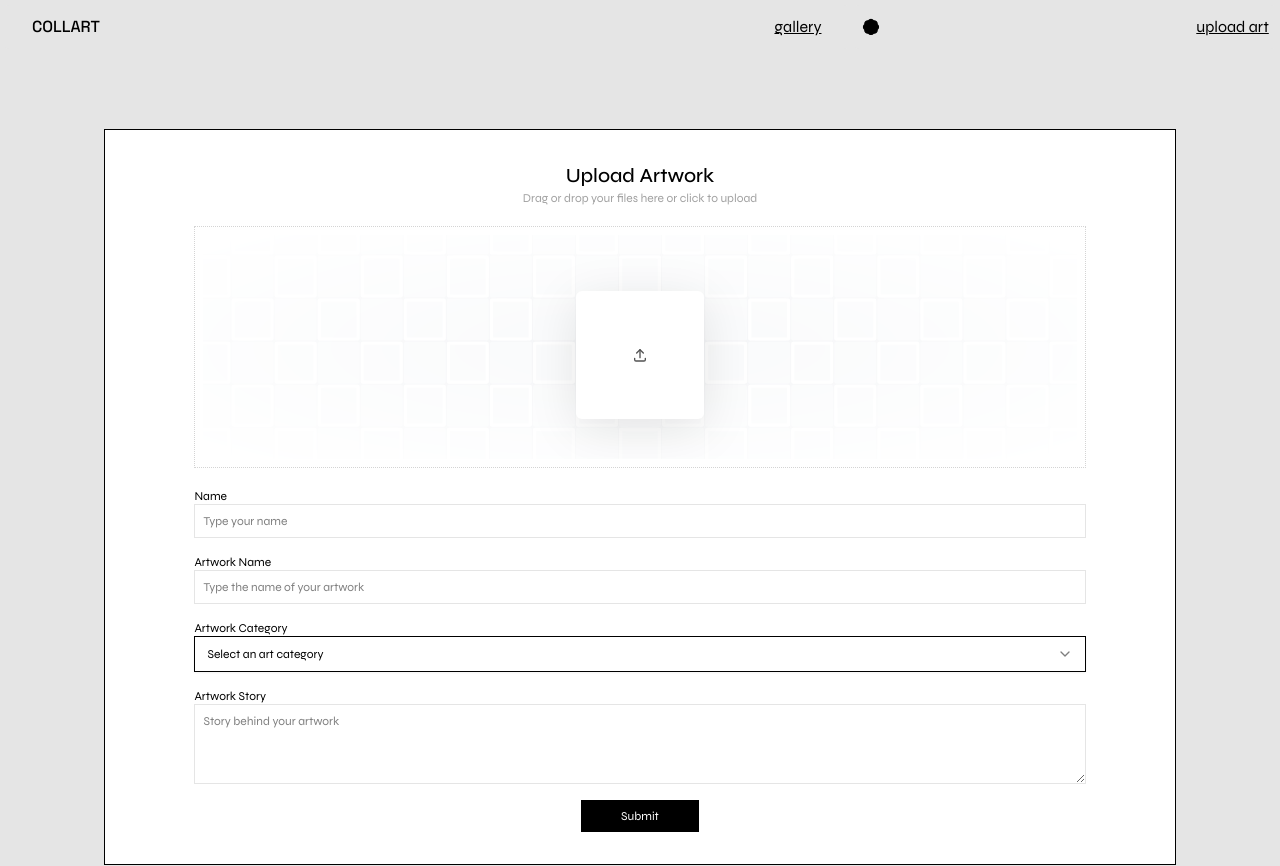
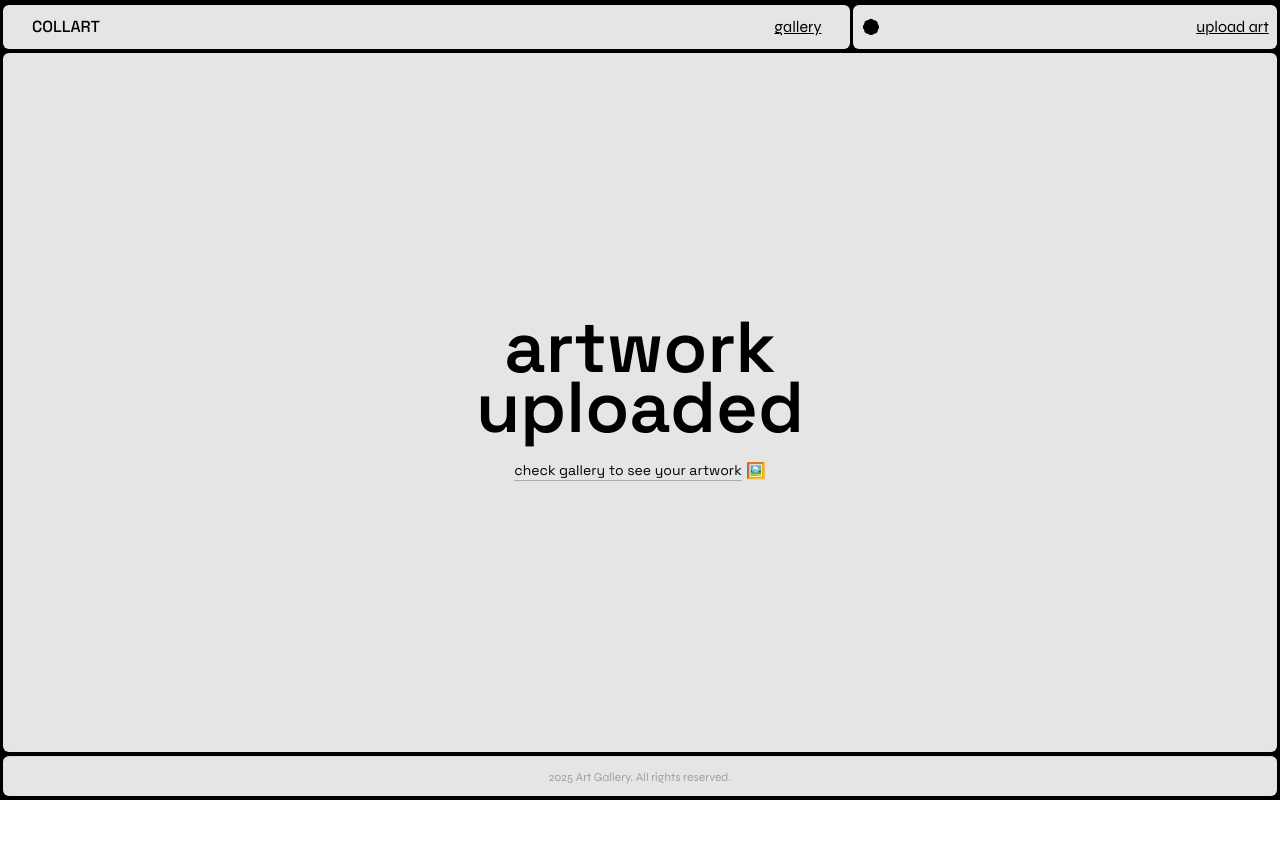
Before and after one commit to limitlez2020/art-gallery, a Next.js app: page /upload-art in a window 1280 px wide. Shown: the top 866 px of the page. After the commit the page ends 800 px from the top, so only its background shows below. Built offline with nearby package versions, Linux system fonts and the light colour scheme.

Commit message:
Updated the UI of the upload page so it matches the theme of the overall website

```diff
--- a/app/upload-art/page.js
+++ b/app/upload-art/page.js
@@ -1,7 +1,6 @@
 "use client"
 
 import { useRef, useState } from "react";
-import { ArrowDownTrayIcon, ArrowUpTrayIcon } from "@heroicons/react/24/solid";
 import Footer from "../components/Footer";
 import NavBar from "../components/NavBar";
 import { FileUpload } from "@/components/ui/file-upload";
@@ -9,8 +8,12 @@ import {Select, SelectContent, SelectGroup, SelectItem, SelectLabel, SelectTrigg
 import { db, storage } from "@/firebase.js"
 import { ref, uploadBytes, getDownloadURL } from "firebase/storage";
 import { doc, collection, addDoc, serverTimestamp } from "firebase/firestore";
-import { time } from "framer-motion";
 import Link from "next/link";
+import { Space_Grotesk } from "next/font/google";
+
+
+const space_grotesk = Space_Grotesk({subsets: ["latin"]})
+
 
 export default function UploadArt () {
 
@@ -92,16 +95,17 @@ export default function UploadArt () {
 
 
 
+
   return (
-    <div className="flex flex-col h-full min-h-screen bg-neutral-200">
+    <div className="flex flex-col h-full min-h-screen bg-black">
       <NavBar/>
 
       {/* Form Container */}
-      <div className="flex flex-grow my-20 w-[93%] justify-center items-center self-center">
-        {submitted ? (
+      <div className="flex flex-grow bg-neutral-200 py-20 mt-1 w-[99.5%] justify-center items-center self-center rounded-md">
+        {!submitted ? (
           /* Display message that the artwork has been submitted */
-          <div className="flex flex-col bg-lack items-center justify-center">
-            <p className="text-7xl font-semibold">artwork</p>
+          <div className={`${space_grotesk.className} flex flex-col bg-lack items-center justify-center`}>
+            <p className="text-7xl font-semibold leading-12">artwork</p>
             <p className="text-7xl font-semibold">uploaded</p>
             <Link className="mt-4 flex flex-row justify-center items-center gap-1" href={"/"}>
               <p className="border-b-[1px] border-black/25 text-sm hover:scale-[100.5%]">check gallery to see your artwork</p>
@@ -110,31 +114,28 @@ export default function UploadArt () {
           </div>
         ) : (
           /* Form */
-          <form className="flex flex-col w-[90%] border-[1px] items-center bg-white py-8"
+          <form className="flex flex-col w-[95%] items-center py-8 mb-10"
                 onSubmit={handleSubmit}>
             {/* Header: */}
             <div className="flex flex-col items-center">
-              <p className="text-xl font-medium">Upload Artwork</p>
-              <p
-              className="font-normal text-neutral-400 dark:text-neutral-400 text-xs text-center">
-              Drag or drop your files here or click to upload
-            </p>
+              <p className={`${space_grotesk.className} text-6xl font-medium`}>Upload Artwork</p>
+              <p className="font-normal text-neutral-600 text-center">Fill out the form below to upload your artwork.</p>
             </div>
 
             {/* Upload area */}
-            <div className="flex flex-col p-2 mt-5 w-5/6 items-center justify-center border-[1px] border-neutral-300 border-dotted">
+            <div className="flex flex-col p-2 mt-24 w-5/6 items-center justify-center border-[2px] border-black border-dotted">
               <FileUpload onChange={(file) => setArtworkImage(file)}/>
             </div>
 
             {/* Artist and artwork details: */}
-            <div className="flex flex-col mt-5 w-5/6 gap-4">
+            <div className="flex flex-col mt-4 w-5/6 gap-4 text-sm">
               {/* Artist Name: */}
               <div className="flex flex-col w-full">
-                <p className="text-xs">Name</p>
+                <p>Name</p>
                 <input
                   required
                   type="text"
-                  className="w-full border-[1px] border-neutral-200 text-xs p-2"
+                  className="w-full border-[1px] border-black p-2 rounded-sm"
                   placeholder="Type your name"
                   value={artistName}
                   onChange={(e) => {setArtistName(e.target.value)}}
@@ -143,11 +144,11 @@ export default function UploadArt () {
 
               {/* Artwork Name: */}
               <div className="flex flex-col w-full">
-                <p className="text-xs">Artwork Name</p>
+                <p className="text-sm">Artwork Name</p>
                 <input
                   required
                   type="text"
-                  className="w-full border-[1px] border-neutral-200 text-xs p-2"
+                  className="w-full border-[1px] border-black p-2 rounded-sm"
                   placeholder="Type the name of your artwork"
                   value={artworkName}
                   onChange={(e) => {setArtworkName(e.target.value)}}
@@ -156,16 +157,19 @@ export default function UploadArt () {
 
               {/* Artwork Category: */}
               <div className="flex flex-col w-full">
-                <p className="text-xs">Artwork Category</p>
+                <p>Artwork Category</p>
                 <Select onValueChange={setArtCategory}>
-                  <SelectTrigger className="w-full rounded-none text-xs">
+                  <SelectTrigger className="w-full rounded-sm border-black">
                     <SelectValue placeholder="Select an art category" />
                   </SelectTrigger>
-                  <SelectContent>
+                  <SelectContent className="bg-neutral-300">
                     <SelectGroup>
-                      <SelectLabel>Category</SelectLabel>
+                      <SelectLabel className="text-xs text-black/70">category</SelectLabel>
                       <SelectItem value="abstract" className="text-sm">Abstract</SelectItem>
                       <SelectItem value="minimalism" className="text-sm">Minimalism</SelectItem>
+                      <SelectItem value="renaissance" className="text-sm">Renaissance</SelectItem>
+                      <SelectItem value="surrealism" className="text-sm">Surrealism</SelectItem>
+                      <SelectItem value="ai" className="text-sm">AI</SelectItem>
                     </SelectGroup>
                   </SelectContent>
                 </Select>
@@ -174,10 +178,10 @@ export default function UploadArt () {
 
               {/* Story behind artwork */}
               <div className="flex flex-col w-full">
-                <p className="text-xs">Artwork Story</p>
+                <p>Artwork Story</p>
                 <textarea
                   required
-                  className="text-w-full border-[1px] h-20 border-neutral-200 text-xs p-2"
+                  className="text-w-full border-[1px] h-20 border-black p-2 rounded-sm"
                   placeholder="Story behind your artwork"
                   value={artworkStory}
                   onChange={(e) => setArtworkStory(e.target.value)}
@@ -186,8 +190,14 @@ export default function UploadArt () {
             </div>
 
             {/* Submit the form */}
-            <button className="flex self-center justify-center bg-black mt-4 p-2 px-10 text-white text-xs cursor-pointer">
-              {uploading ? "Uploading..." : "Submit"}
+            <button className={` ${space_grotesk.className} flex self-center justify-center bg-neutral-800 text-white mt-5 py-2 px-7 text-sm cursor-pointer`}>
+              {uploading ? (
+                <p>Uploading...</p>
+              ) : (
+                <div className="flex flex-row justify-center items-center gap-2">
+                  Submit
+                </div>
+              )}
             </button>
 
           </form>
--- a/components/ui/file-upload.jsx
+++ b/components/ui/file-upload.jsx
@@ -50,11 +50,11 @@ export const FileUpload = ({
   });
 
   return (
-    <div className="w-full" {...getRootProps()}>
+    <div className="w-full border-" {...getRootProps()}>
       <motion.div
         onClick={handleClick}
         whileHover="animate"
-        className="p-10 group/file block rounded-lg cursor-pointer w-full relative overflow-hidden">
+        className="p-10 group/file block rounded-lg bg-neutral-200 cursor-pointer w-full relative overflow-hidden">
         <input
           ref={fileInputRef}
           id="file-upload-handle"
@@ -70,10 +70,12 @@ export const FileUpload = ({
             className="relative z-20 font-bold text-neutral-700 dark:text-neutral-300 text-sm">
             Upload file
           </p> */}
-          {/* <p
-            className="relative z-20 font-normal text-neutral-400 dark:text-neutral-400 text-xs text-center mt-2">
+          <p
+            className="relative z-20 font-normal text-neutral-600 text-sm text-center mb-5">
             Drag or drop your files here or click to upload
-          </p> */}
+          </p>
+
+          {/* Display the file info after its uploaded */}
           <div className="relative w-full max-w-xl mx-auto">
             {files.length > 0 &&
               files.map((file, idx) => (
@@ -82,7 +84,7 @@ export const FileUpload = ({
                   key={"file" + idx}
                   layoutId={idx === 0 ? "file-upload" : "file-upload-" + idx}
                   className={cn(
-                    "relative overflow-hidden z-40 bg-white dark:bg-neutral-900 flex flex-col items-start justify-start p-4 mt-4 w-full mx-auto rounded-none",
+                    "relative overflow-hidden z-40 bg-white dark:bg-neutral-900 flex flex-col items-start justify-start p-4 mt-4 w-full mx-auto rounded-sm",
                     "shadow-sm"
                   )}>
                   <div className="flex justify-between w-full items-center gap-4">
@@ -120,6 +122,8 @@ export const FileUpload = ({
                   </div> */}
                 </motion.div>
               ))}
+
+            {/* No file uploaded yet */}
             {!files.length && (
               <motion.div
                 layoutId="file-upload"
@@ -129,9 +133,10 @@ export const FileUpload = ({
                   stiffness: 300,
                   damping: 20,
                 }}
+                /* The upload button */
                 className={cn(
-                  "relative group-hover/file:shadow-2xl z-40 bg-white dark:bg-neutral-900 flex items-center justify-center h-32 mt-4 w-full max-w-[8rem] mx-auto rounded-md",
-                  "shadow-[0px_10px_50px_rgba(0,0,0,0.1)]"
+                  "relative group-hover/file:shadow-2xl z-40 bg-neutral-700 flex items-center justify-center h-32 mt-4 w-full max-w-[8rem] mx-auto rounded-md",
+                  "shadow-[0px_10px_50px_rgba(0,0,0,0.3)]"
                 )}>
                 {isDragActive ? (
                   <motion.p
@@ -139,10 +144,10 @@ export const FileUpload = ({
                     animate={{ opacity: 1 }}
                     className="text-neutral-600 flex flex-col items-center">
                     Drop it
-                    <IconUpload className="h-4 w-4 text-neutral-600 dark:text-neutral-400" />
+                    <IconUpload className="h-4 w-4 text-neutral-100" />
                   </motion.p>
                 ) : (
-                  <IconUpload className="h-4 w-4 text-neutral-600 dark:text-neutral-300" />
+                  <IconUpload className="h-4 w-4 text-neutral-100" />
                 )}
               </motion.div>
             )}
@@ -164,7 +169,8 @@ export function GridPattern() {
   const rows = 11;
   return (
     <div
-      className="flex bg-gray-100 dark:bg-neutral-900 shrink-0 flex-wrap justify-center items-center gap-x-px gap-y-px  scale-105">
+      // className="flex bg-gray-100 dark:bg-neutral-900 shrink-0 flex-wrap justify-center items-center gap-x-px gap-y-px scale-105">
+      className="flex bg-neutral-200 shrink-0 flex-wrap justify-center items-center gap-x-px gap-y-px scale-105">
       {Array.from({ length: rows }).map((_, row) =>
         Array.from({ length: columns }).map((_, col) => {
           const index = row * columns + col;
@@ -173,8 +179,9 @@ export function GridPattern() {
               key={`${col}-${row}`}
               className={`w-10 h-10 flex shrink-0 rounded-[2px] ${
                 index % 2 === 0
-                  ? "bg-gray-50 dark:bg-neutral-950"
-                  : "bg-gray-50 dark:bg-neutral-950 shadow-[0px_0px_1px_3px_rgba(255,255,255,1)_inset] dark:shadow-[0px_0px_1px_3px_rgba(0,0,0,1)_inset]"
+                  ? "bg-neutral-200"
+                  : "bg-neutral-200 shadow-[0px_0px_1px_3px_rgba(0,0,0,0.05)_inset]"
+                  // : "bg-gray-50 shadow-[0px_0px_1px_3px_rgba(255,255,255,1)_inset] dark:shadow-[0px_0px_1px_3px_rgba(0,0,0,1)_inset]"
               }`} />
           );
         }))}
```
